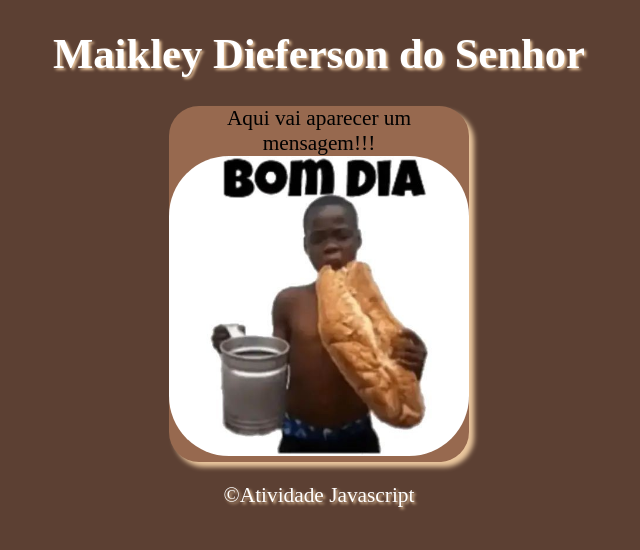
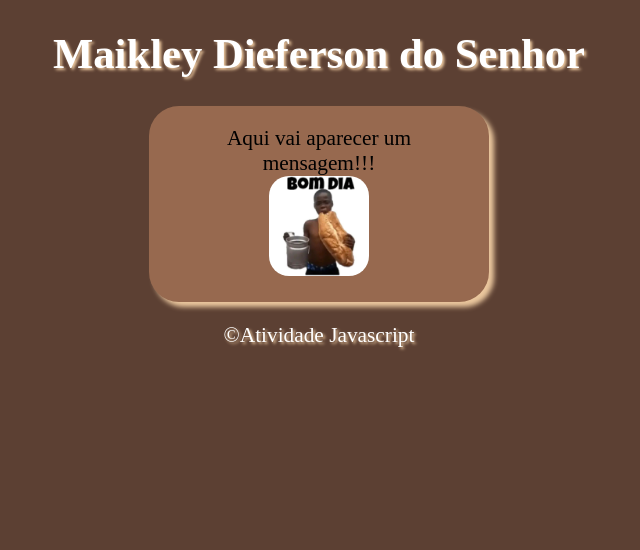
Before and after one commit to emmapjx/javascript, a plain HTML site: page index.html in a window 1280 px wide. Shown: the whole page, without its empty margins (321-961 px from the left). Drawn offline with Linux system fonts and the light colour scheme; a web font is replaced by a local one.

Commit message:
Update estilo.css

```diff
--- a/estilo.css
+++ b/estilo.css
@@ -17,10 +17,14 @@ section {
     margin: auto;
     border-radius: 30px;
     box-shadow: 5px 5px 5px #EBC79E;
+    padding: 20px;
 }
+
 img {
     width: 100%;
+    max-width: 100px;
     border-radius: 20%;
+    box-sizing: border-box;
 }
 
 footer {
```
